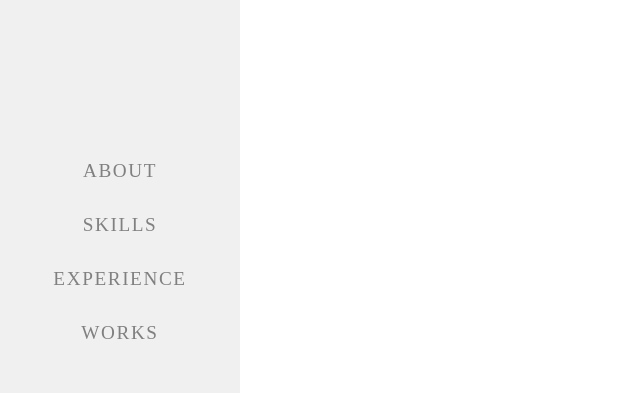
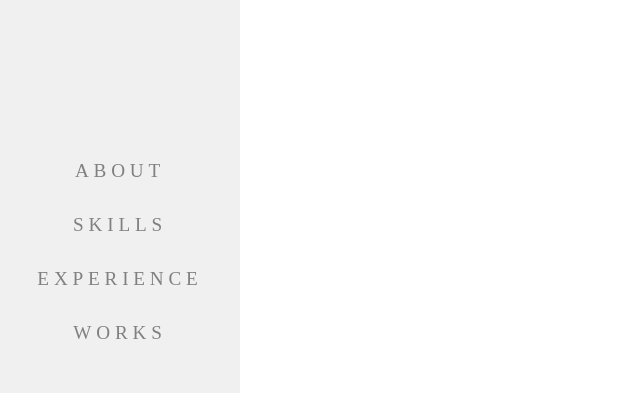
Before and after one commit to takashimamorino/self-introduction-site, a Next.js app: page / in a window 1280 px wide. Shown: the top 393 px of the page, without its empty margins (0-640 px from the left). Built offline with nearby package versions, Linux system fonts and the light colour scheme.

Commit message:
文字間の修正

```diff
--- a/src/components/Navigation/NavigationItem/navigationItem.module.scss
+++ b/src/components/Navigation/NavigationItem/navigationItem.module.scss
@@ -2,7 +2,7 @@
   font-size: 1.2rem;
   color: #808080;
   text-decoration: none;
-  letter-spacing: 0.1rem;
+  letter-spacing: 0.3rem;
 
   &:hover {
     opacity: 0.5;
```
